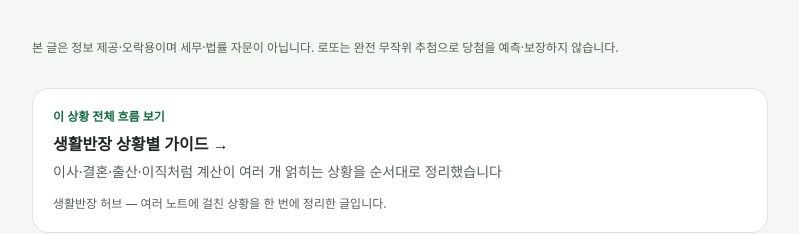
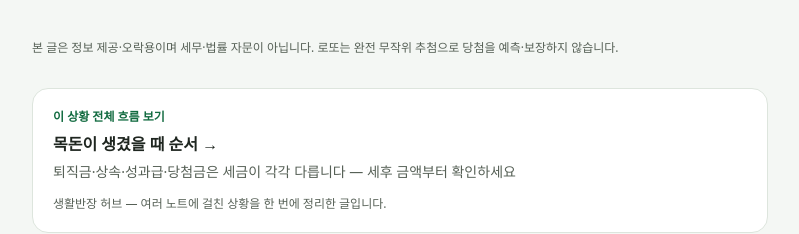
Before and after one commit to cdkjjang/lotto-note, a Next.js app: page /guide/auto-manual in a window 1280 px wide. Shown: the part 2200-2434 px from the top of the page, without its empty margins (240-1039 px from the left). Built offline with nearby package versions, Linux system fonts and the light colour scheme; no server answers; a web font is replaced by a local one.

Commit message:
허브 상황별 가이드 연결 대상 변경 — 목록에서 전용 가이드로

```diff
--- a/components/HubGuideLink.tsx
+++ b/components/HubGuideLink.tsx
@@ -4,9 +4,9 @@
 // 허브가 노트로 보내기만 하고 받지는 못하던 단방향 구조를 메우는 자리이기도 하다.
 
 const HUB = {
-  href: "https://lifebanjang.com/guide",
-  title: "생활반장 상황별 가이드",
-  desc: "이사·결혼·출산·이직처럼 계산이 여러 개 얽히는 상황을 순서대로 정리했습니다",
+  href: "https://lifebanjang.com/guide/windfall-money",
+  title: "목돈이 생겼을 때 순서",
+  desc: "퇴직금·상속·성과급·당첨금은 세금이 각각 다릅니다 — 세후 금액부터 확인하세요",
 };
 
 export default function HubGuideLink() {
```
